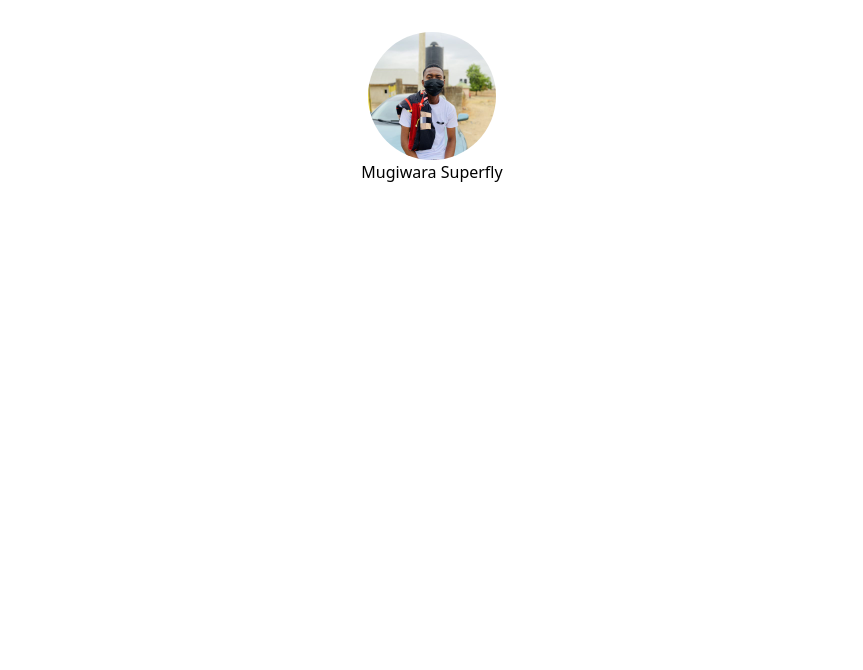
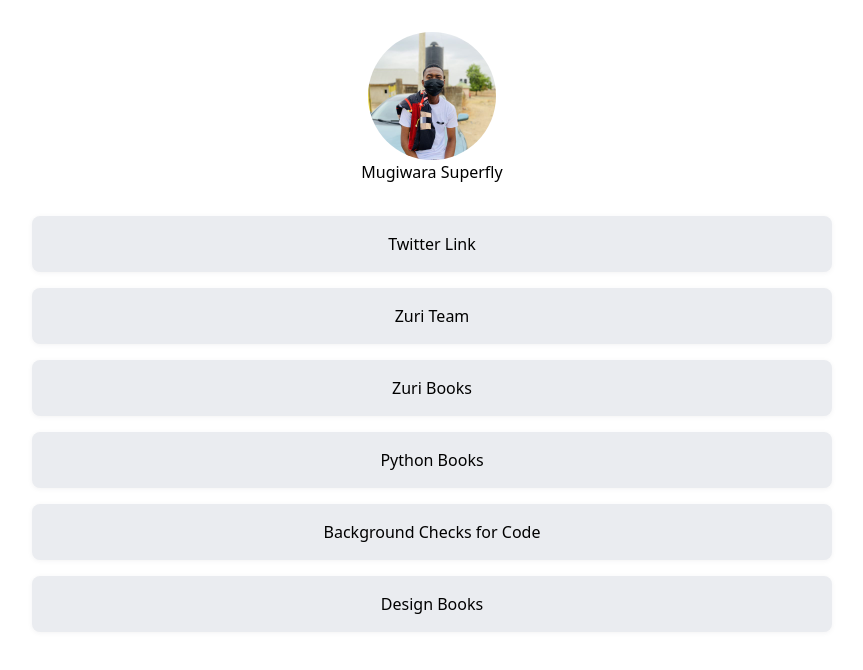
Before and after one commit to Superfly101/Linktree, a React (Create React App) app: page / in a window 1280 px wide. Shown: the top 670 px of the page, without its empty margins (208-1071 px from the left). Built offline with nearby package versions, Linux system fonts and the light colour scheme.

Commit message:
adding link section

```diff
--- a/src/App.js
+++ b/src/App.js
@@ -1,10 +1,12 @@
+import Links from "./components/Links/Links";
 import Profile from "./components/Profile/Profile";
 
 function App() {
   return (
-    <>
+    <main className="container mx-auto px-4">
       <Profile />
-    </>
+      <Links />
+    </main>
   );
 }
 
--- /dev/null
+++ b/src/components/Button/Button.js
@@ -0,0 +1,14 @@
+const Button = ({ id, url, children }) => {
+  return (
+    <a
+      id={id}
+      href={url}
+      className="bg-gray w-full max-w-[50rem] p-4 rounded-lg text-center drop-shadow-[0_1px_2px_rgba(16,24,40,0.05)]"
+      target="_blank"
+    >
+      {children}
+    </a>
+  );
+};
+
+export default Button;
--- /dev/null
+++ b/src/components/Links/Links.js
@@ -0,0 +1,39 @@
+import Button from "../Button/Button";
+
+const Links = () => {
+  const LINK_LIST = [
+    {
+      title: "Twitter Link",
+      url: "https://twitter.com/i_amsuperfly",
+      id: "btn_twitter",
+    },
+    { title: "Zuri Team", url: "https://training.zuri.team/", id: "btn_zuri" },
+    { title: "Zuri Books", url: "http://books.zuri.team/", id: "books" },
+    {
+      title: "Python Books",
+      url: "https://books.zuri.team/python-for-beginners?ref_id=Superfly",
+      id: "book_python",
+    },
+    {
+      title: "Background Checks for Code",
+      url: "https://background.zuri.team/",
+      id: "pitch",
+    },
+    {
+      title: "Design Books",
+      url: "https://books.zuri.team/design-rules",
+      id: "book_design",
+    },
+  ];
+  return (
+    <section className="flex flex-col gap-4 items-center">
+      {LINK_LIST.map((link) => (
+        <Button key={link.id} id={link.id} url={link.url}>
+          {link.title}
+        </Button>
+      ))}
+    </section>
+  );
+};
+
+export default Links;
--- a/tailwind.config.js
+++ b/tailwind.config.js
@@ -2,7 +2,11 @@
 module.exports = {
   content: ["./src/**/*.{js,jsx,ts,tsx}"],
   theme: {
-    extend: {},
+    extend: {
+      colors: {
+        gray: "#EAECF0",
+      },
+    },
   },
   plugins: [],
 };
```
